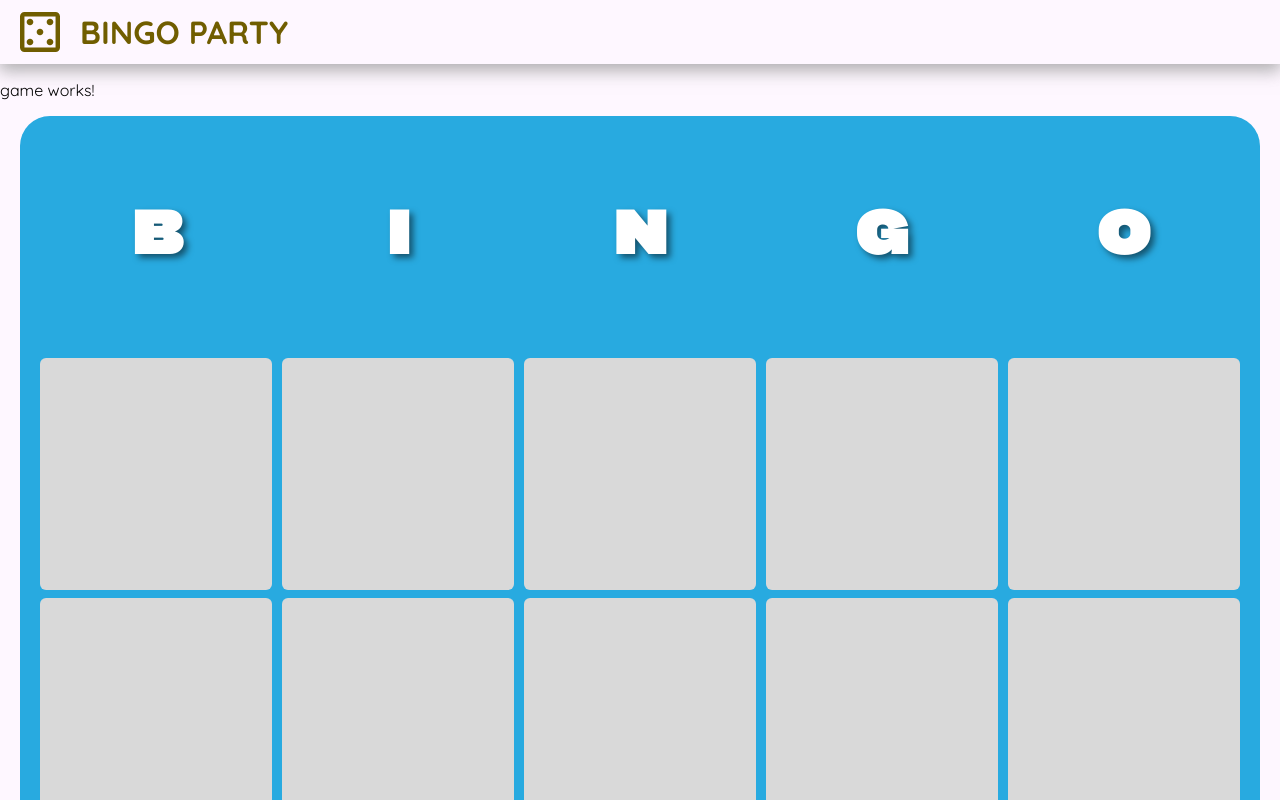
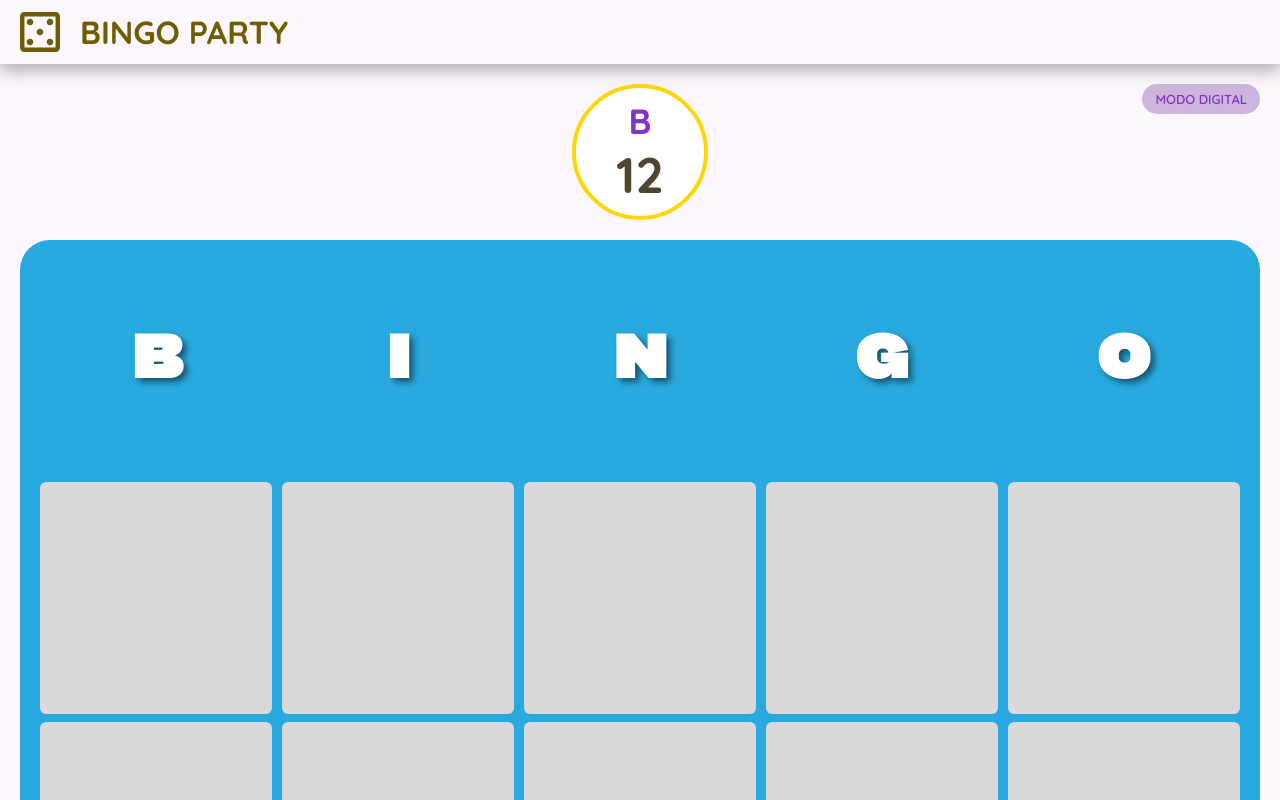
Before and after one commit to stivengm/BingoPartyWeb, an Angular app: page /game_curse in a window 1280 px wide. Shown: the top 800 px of the page. Built offline with nearby package versions, Linux system fonts and the light colour scheme.

Commit message:
FIX - Ajuste para mostrar el componente en juego completo.

```diff
--- a/src/app/features/game/game.html
+++ b/src/app/features/game/game.html
@@ -1,12 +1,30 @@
 <app-header></app-header>
-
-<p>game works!</p>
 
 <div class="content_game">
 
+    <div class="section_digital_mode">
 
+        <div class="header_digital_mode">
+            <div class="section_digital_mode">
+                <p>Modo digital</p>
+            </div>
+        </div>
+
+        <div class="ball">
+            <h3 class="letter_ball">B</h3>
+            <h1 class="number_ball">12</h1>
+        </div>
+
+        <div class="last_balls">
+
+        </div>
+    </div>
 
     <div class="board_game">
         <app-tablero-bingo></app-tablero-bingo>
     </div>
+
+    <div class="sections_actions">
+        <button class="btn primary_button">¡Cantar Bingo!</button>
+    </div>
 </div>
--- a/src/app/features/game/game.scss
+++ b/src/app/features/game/game.scss
@@ -1,3 +1,56 @@
 .content_game {
-    padding: 0 20px;
+    padding: 20px 20px;
+
+    display: flex;
+    flex-direction: column;
+    gap: 20px;
+    .section_digital_mode {
+        display: flex;
+        flex-direction: column;
+        align-items: center;
+        .header_digital_mode {
+            width: 100%;
+            display: flex;
+            justify-content: end;
+            .section_digital_mode {
+                position: absolute;
+                padding: 7px 13px;
+                border-radius: 20px;
+                background-color: rgba(var(--secondaryColorWeightRGB), .3);
+                p {
+                    text-transform: uppercase;
+                    margin: 0;
+                    font-weight: 600;
+                    color: var(--secondaryColor);
+                    font-size: 13px;
+                }
+            }
+        }
+        .ball {
+            width: 128px;
+            height: 128px;
+            border-radius: 100%;
+            border: 4px solid var(--primaryColor);
+            background-color: var(--whiteColor);
+            display: flex;
+            flex-direction: column;
+            align-items: center;
+            justify-content: center;
+            .letter_ball {
+                font-size: 35px;
+                margin: 0;
+                color: var(--secondaryColor);
+            }
+            .number_ball{
+                margin: 0;
+                font-size: 50px;
+                color: var(--colorText);
+            }
+        }
+    }
+    .sections_actions {
+        .primary_button {
+            width: 100%;
+        }
+    }
 }
```
